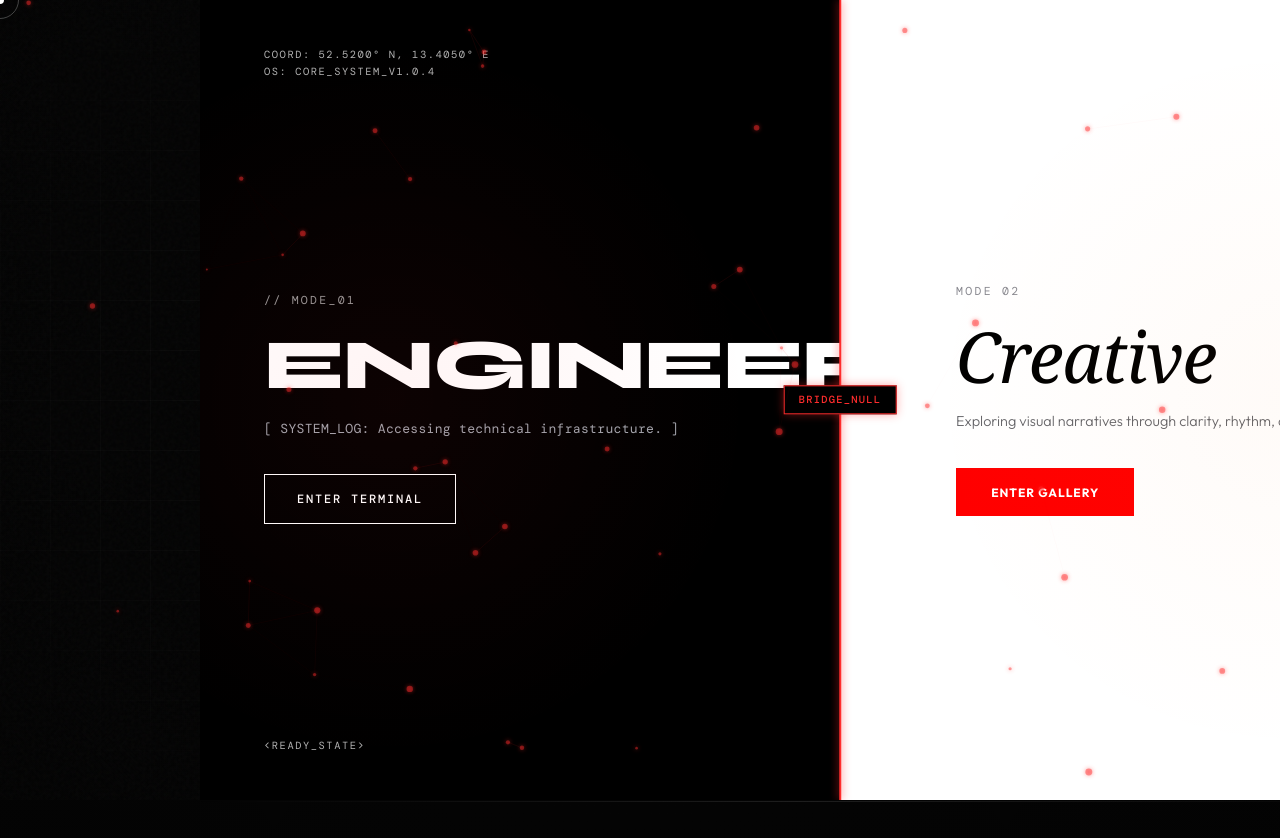
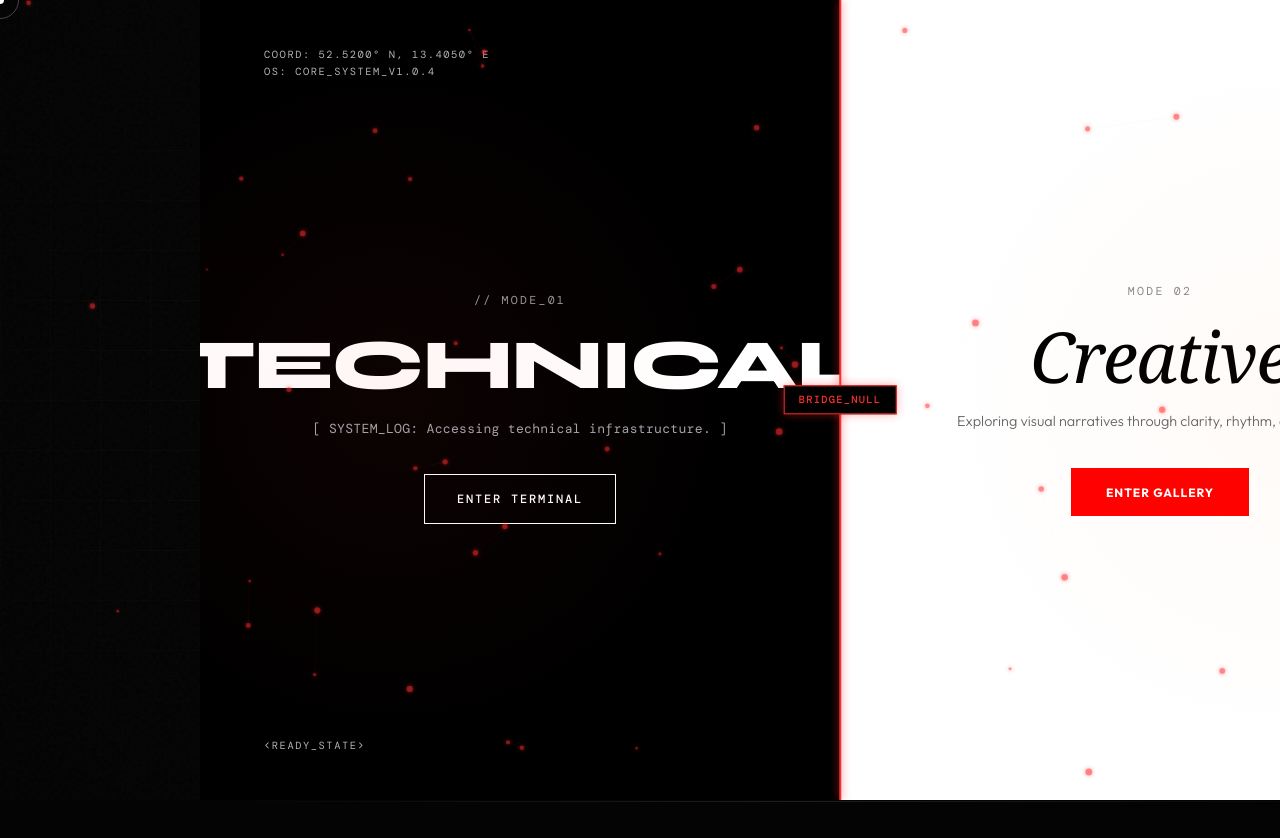
Before and after one commit to AgrimJain-quantum/the-portfolio, a plain HTML site: page index.html in a window 1280 px wide. Shown: the top 838 px of the page. Drawn offline with nearby package versions, Linux system fonts and the light colour scheme; a web font is replaced by a local one.

Commit message:
Center split content and update heading
Adjust .split-center to center its children (align-items: center, text-align: center), increase max-width to 550px and use centered margin; remove the .hero-split-right override. Update the hero heading text from "ENGINEERING" to "TECHNICAL" to reflect the revised label.

```diff
--- a/index.css
+++ b/index.css
@@ -570,18 +570,14 @@ body.gateway-active {
   font-weight: 500;
 }
 
-/* Center elements */
 .split-center {
   display: flex;
   flex-direction: column;
-  align-items: flex-start;
-  max-width: 460px;
+  align-items: center;
+  text-align: center;
+  max-width: 550px;
   width: 100%;
-  margin: auto 0;
-}
-
-.hero-split-right .split-center {
-  margin-left: auto;
+  margin: auto;
 }
 
 .split-mode-label {
--- a/index.html
+++ b/index.html
@@ -82,7 +82,7 @@
 
         <div class="split-center">
           <div class="split-mode-label">// MODE_01</div>
-          <h1 class="split-heading-eng">ENGINEERING</h1>
+          <h1 class="split-heading-eng">TECHNICAL</h1>
           <p class="split-sub-eng">[ SYSTEM_LOG: Accessing technical infrastructure. ]</p>
           <button class="split-btn-eng" id="hero-btn-eng">ENTER TERMINAL</button>
         </div>
```
